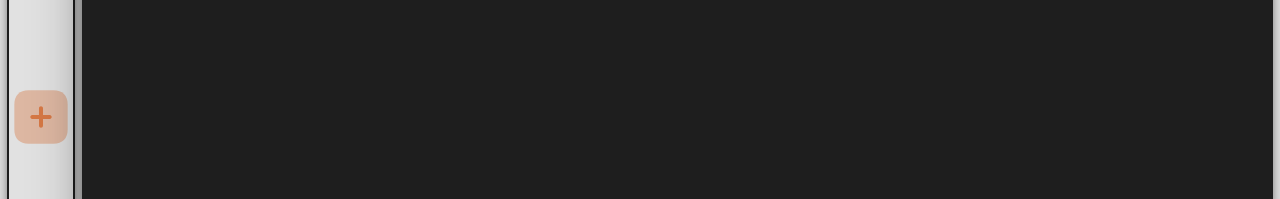
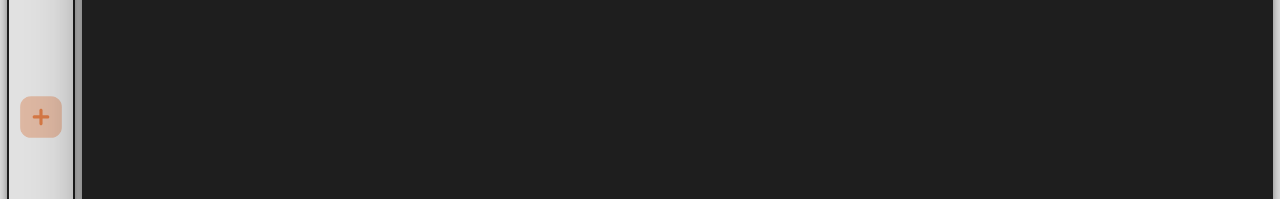
Before and after one commit to PerseOMG/shareYourCatFE, an Angular app: page / in a window 1280 px wide. Shown: the part 324-523 px from the top of the page. Built offline with nearby package versions, Linux system fonts and the light colour scheme.

Commit message:
SYC | Making sidenav dynamic and adding click listener on items

```diff
--- a/src/app/components/shared/sidenav/sidenav.component.html
+++ b/src/app/components/shared/sidenav/sidenav.component.html
@@ -1,34 +1,10 @@
 <nav class="app__navigation-main-container">
     <ul class="app__navigation">
-        <div class="app__navigation-box">
-            <li class="app__navigation-item app__navigation-item-logo">
-                <div class="app__navigation-icon app__navigation-logo">
-                    <img src="../../../../assets/icons/cat-paws.svg" alt="logo" class="app__navigation-logo-img">
+        <div *ngFor="let box of navigationItems" class="app__navigation-box">
+            <li *ngFor="let item of box" class="app__navigation-item" [ngClass]=" item.type === 'logo' ? 'app__navigation-item-logo' : null ">
+                <div class="app__navigation-icon" [ngClass]=" item.type === 'logo' ? 'app__navigation-logo' : null " (click)="onClick(item.redirect)">
+                    <img [src]="'../../../../assets/icons/' + item.icon" [alt]="item.icon" [ngClass]=" item.type == 'logo' ? 'app__navigation-logo-img' : 'app__navigation-icon' ">
                 </div>
-            </li>
-
-            <li class="app__navigation-item">
-                <img class="app__navigation-icon" src=" ../../../../assets/icons/cat-dav.svg " alt="logo ">
-            </li>
-
-            <li class="app__navigation-item">
-                <img class="app__navigation-icon" src=" ../../../../assets/icons/cat-tendencies.svg " alt="logo ">
-            </li>
-        </div>
-
-        <div class="app__navigation-box">
-            <li class="app__navigation-item">
-                <img src=" ../../../../assets/icons/plus.svg" alt="logo ">
-            </li>
-        </div>
-
-        <div class="app__navigation-box">
-            <li class="app__navigation-item">
-                <img class="app__navigation-icon" src=" ../../../../assets/icons/user.svg " alt="logo ">
-            </li>
-
-            <li class="app__navigation-item">
-                <img class="app__navigation-icon" src=" ../../../../assets/icons/language.svg " alt="logo ">
             </li>
         </div>
     </ul>
--- a/src/app/components/shared/sidenav/sidenav.component.ts
+++ b/src/app/components/shared/sidenav/sidenav.component.ts
@@ -1,15 +1,61 @@
 import { Component, OnInit } from '@angular/core';
+import { Router } from '@angular/router';
 
 @Component({
   selector: 'app-sidenav',
   templateUrl: './sidenav.component.html',
-  styleUrls: ['./sidenav.component.scss']
+  styleUrls: ['./sidenav.component.scss'],
 })
 export class SidenavComponent implements OnInit {
+  navigationItems = [
+    [
+      {
+        icon: 'cat-paws.svg',
+        type: 'logo',
+        isDraggable: false,
+        redirect: '/',
+      },
+      {
+        icon: 'cat-dav.svg',
+        type: 'icon',
+        isDraggable: true,
+        redirect: '/favs',
+      },
+      {
+        icon: 'cat-tendencies.svg',
+        type: 'icon',
+        isDraggable: true,
+        redirect: '/tendencies',
+      },
+    ],
+    [
+      {
+        icon: 'plus.svg',
+        type: 'icon',
+        isDraggable: true,
+        redirect: '/new-post',
+      },
+    ],
+    [
+      {
+        icon: 'user.svg',
+        type: 'icon',
+        isDraggable: true,
+        redirect: '/profile',
+      },
+      {
+        icon: 'language.svg',
+        type: 'icon',
+        isDraggable: true,
+      },
+    ],
+  ];
 
-  constructor() { }
+  constructor(private router: Router) {}
 
-  ngOnInit(): void {
+  ngOnInit(): void {}
+
+  onClick(url: string | undefined) {
+    if (url) this.router.navigateByUrl(url);
   }
-
 }
```
